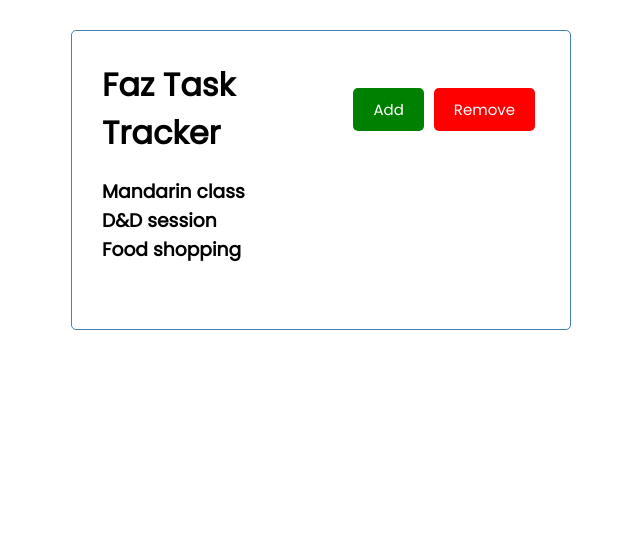
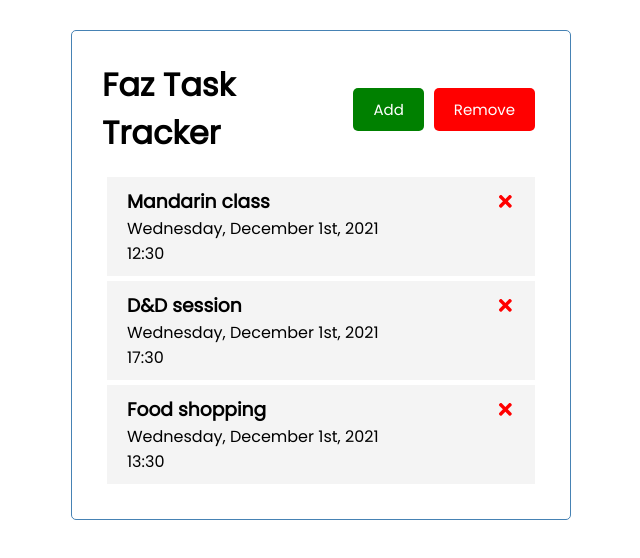
Before and after one commit to FarronF/react-task-tracker, a React (Create React App) app: page / in a window 1280 px wide. Shown: the top 558 px of the page, without its empty margins (319-959 px from the left). Built offline with nearby package versions, Linux system fonts and the light colour scheme.

Commit message:
Adding Task component

```diff
--- a/package.json
+++ b/package.json
@@ -6,8 +6,10 @@
     "@testing-library/jest-dom": "^5.14.1",
     "@testing-library/react": "^11.2.7",
     "@testing-library/user-event": "^12.8.3",
+    "dateformat": "^5.0.2",
     "react": "^17.0.2",
     "react-dom": "^17.0.2",
+    "react-icons": "^4.3.1",
     "react-scripts": "4.0.3",
     "web-vitals": "^1.1.2"
   },
--- /dev/null
+++ b/src/components/Task.js
@@ -0,0 +1,15 @@
+import { FaTimes } from 'react-icons/fa';
+import dateFormat from 'dateformat';
+
+const Task = ({ task }) => {
+
+    return (
+        <div className='task'>
+            <h3>{task.text} <FaTimes style={{color: 'red', cursor: 'pointer'}}/></h3>
+            <p>{dateFormat(task.date, 'dddd, mmmm dS, yyyy')}</p>
+            <p>{dateFormat(task.date, 'HH:MM')}</p>
+        </div>
+    )
+}
+
+export default Task
--- a/src/components/Tasks.js
+++ b/src/components/Tasks.js
@@ -1,9 +1,11 @@
-
+import Task from "./Task"
 
 const Tasks = ({tasks}) => {
     return (
         <>
-            {tasks.map(task => (<h3 key={task.id}>{task.text}</h3>))}
+            {tasks.map(task => (
+                <Task key={task.id} task={task}/>
+            ))}
         </>
     )
 }
```
Also changed, not shown: 1 other file (tests, documents, lock files or other folders).
